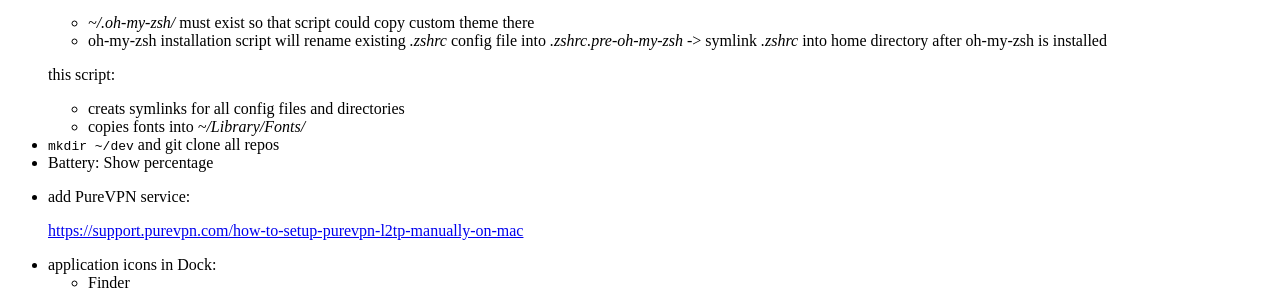
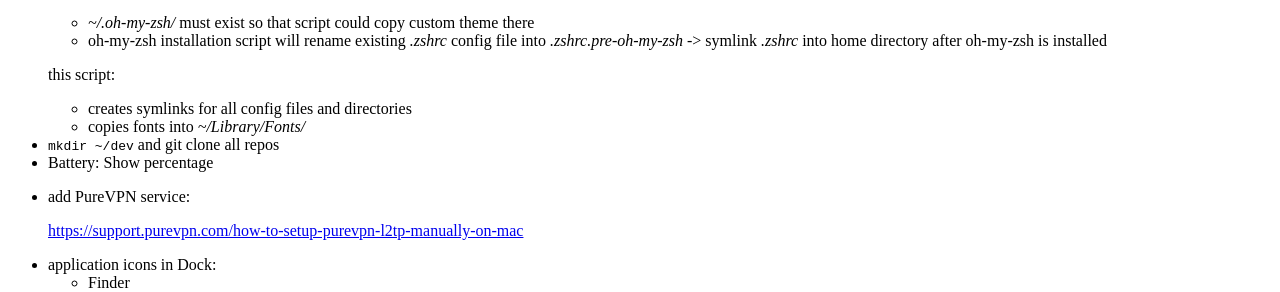
Before and after one commit to tap349/tap349.github.io, a Jekyll site: the page built from _posts/2016-10-03-macos-configuration.md, in a window 1280 px wide and 900 px high, scrolled down 619 px. Shown: the part 160-452 px from the top of the window. Built offline with Jekyll 4.4.1, drawn with Linux system fonts in a browser that asks for light colours.

Commit message:
update 2016-12-11_00:50:58

```diff
--- a/_posts/2016-10-03-macos-configuration.md
+++ b/_posts/2016-10-03-macos-configuration.md
@@ -46,7 +46,7 @@ NOTE: to backup files on external NTFS HDD use Paragon Driver for Mac OS
 
   this script:
 
-  - creats symlinks for all config files and directories
+  - creates symlinks for all config files and directories
   - copies fonts into _~/Library/Fonts/_
 - `mkdir ~/dev` and git clone all repos
 - Battery: Show percentage
```
